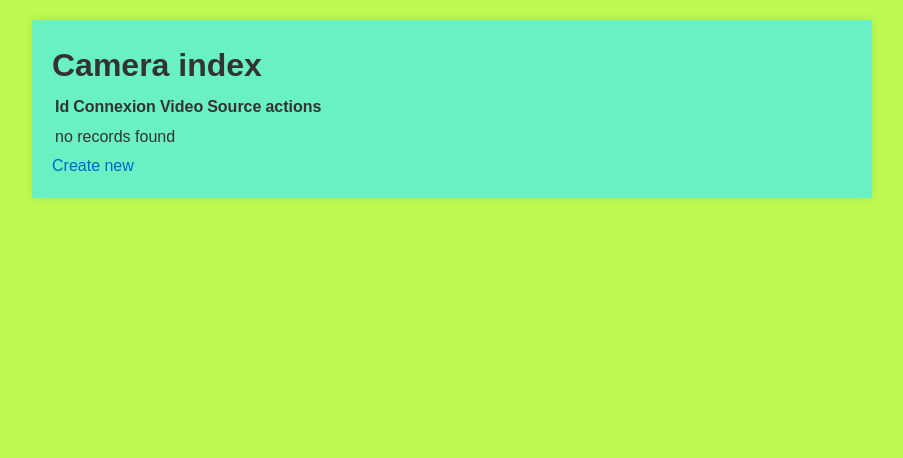
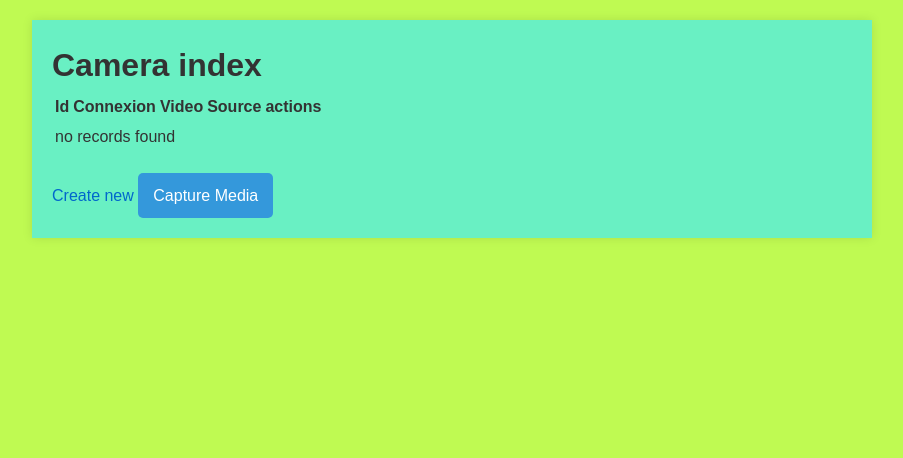
Before and after one commit to DiegoMarck/SeDiriger, a Symfony app: template templates/camera/index.html.twig in a window 1280 px wide. Shown: the part 91-549 px from the top of the page, without its empty margins (188-1091 px from the left). Run offline with Twig, Linux system fonts and the light colour scheme; the template is opened without the code that fills it, so the values that code supplies are empty; some libraries are stand-ins or nearby versions.

Commit message:
bouton capture media

```diff
--- a/public/css/style.css
+++ b/public/css/style.css
@@ -97,3 +97,15 @@ a:hover {
     text-decoration: none;
     font-weight: bold;
 }
+
+/* bouton route /capture */
+
+.btn-capture {
+    display: inline-block;
+    padding: 10px 15px;
+    background-color: #3498db;
+    color: #fff;
+    text-decoration: none;
+    border-radius: 5px;
+    margin-top: 20px; /* ajustez selon vos besoins */
+}
--- a/templates/camera/index.html.twig
+++ b/templates/camera/index.html.twig
@@ -36,4 +36,6 @@
     </table>
 
     <a href="{{ path('app_camera_new') }}">Create new</a>
+    <a href="{{ path('app_capture') }}" class="btn-capture">Capture Media</a>
+
 {% endblock %}
```
Also changed, not shown: 1 other file.
